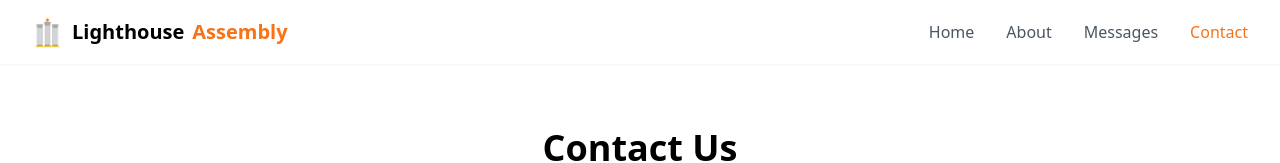
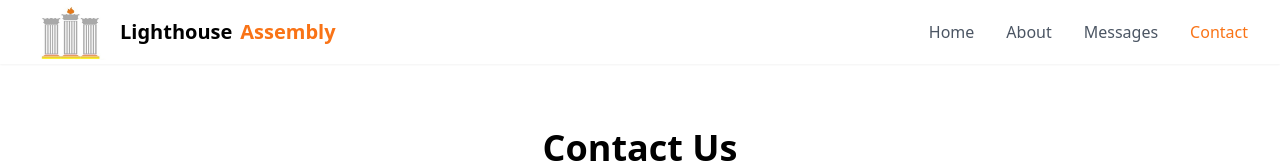
Before and after one commit to Laotan1123/light-house-assembly, a React (Vite) app: page /light-house-assembly/contact in a window 1280 px wide. Shown: the top 163 px of the page. Built offline with nearby package versions, Linux system fonts and the light colour scheme.

Commit message:
fix:  size of the church logo adjusted

```diff
--- a/package.json
+++ b/package.json
@@ -36,6 +36,7 @@
     "gh-pages": "^6.3.0",
     "globals": "^15.9.0",
     "postcss": "^8.4.49",
+    "sharp": "^0.33.5",
     "tailwindcss": "^3.4.17",
     "typescript": "^5.5.3",
     "typescript-eslint": "^8.3.0",
--- a/src/components/Layout.tsx
+++ b/src/components/Layout.tsx
@@ -16,11 +16,14 @@ export function Layout({ children }: LayoutProps) {
     <div className="min-h-screen flex flex-col">
       <header className="bg-white shadow-sm">
         <nav className="max-w-7xl mx-auto px-4 sm:px-6 lg:px-8 h-16 flex items-center justify-between">
-          <Link to="/" className="flex items-center gap-2">
-            <img src={logo} alt="Light House Assembly Logo" className="h-8 w-8" />
-            <span className="text-xl font-bold text-black">Lighthouse</span>
-            <span className="text-xl font-bold text-orange-500"> Assembly</span>
-          </Link>
+            <div className="flex items-center justify-start pl-0">
+            <Link to="/" className="flex items-center gap-2">
+              <img src={logo} alt="Light House Assembly Logo" className="h-14 w-20" />
+
+              <span className="text-xl font-bold text-black">Lighthouse</span>
+              <span className="text-xl font-bold text-orange-500"> Assembly</span>
+            </Link>
+            </div>
 
           <div className="flex gap-8">
             <Link to="/" className={`${isActive('/')} transition-colors`}>
```
Also changed, not shown: 1 other file (tests, documents, lock files or other folders).
